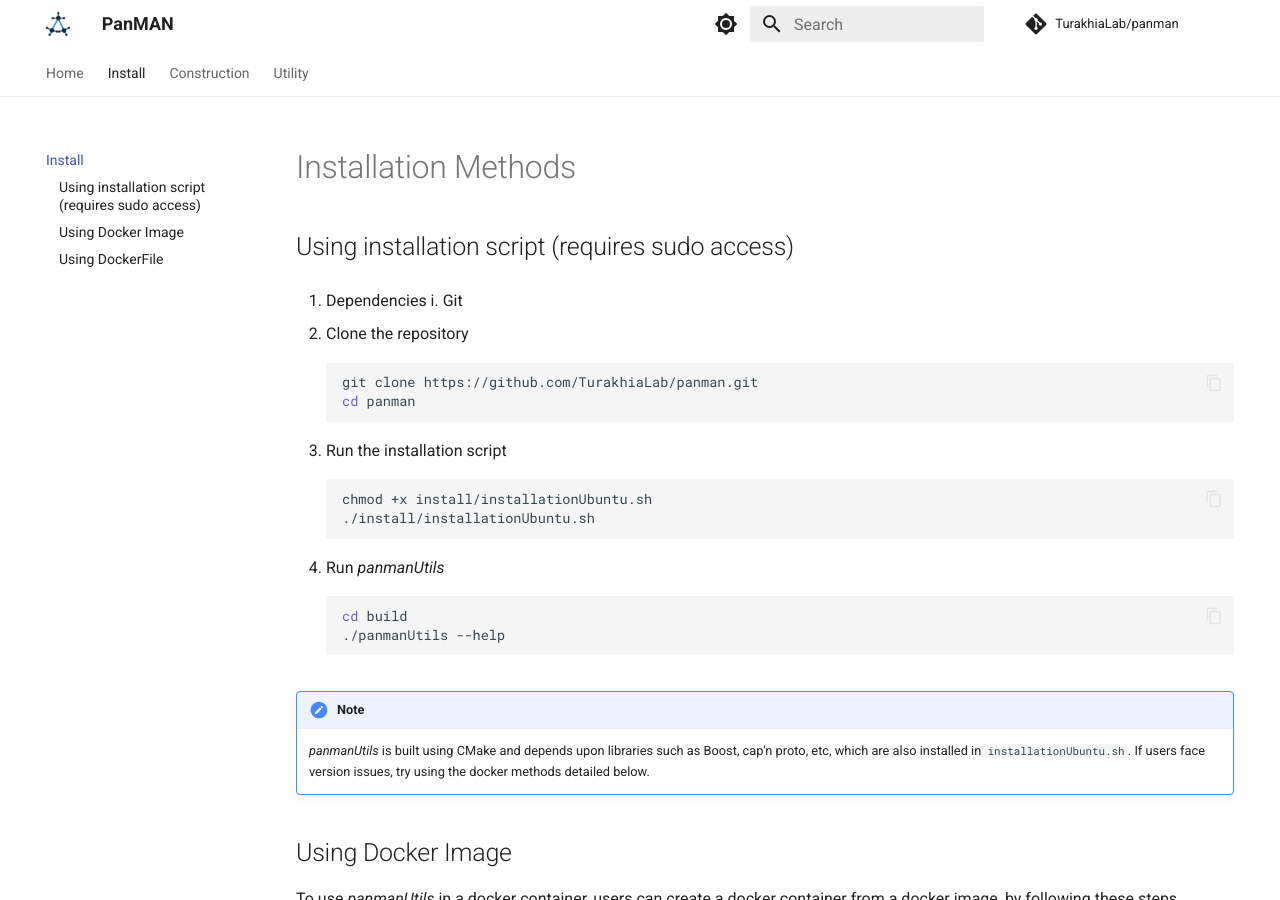
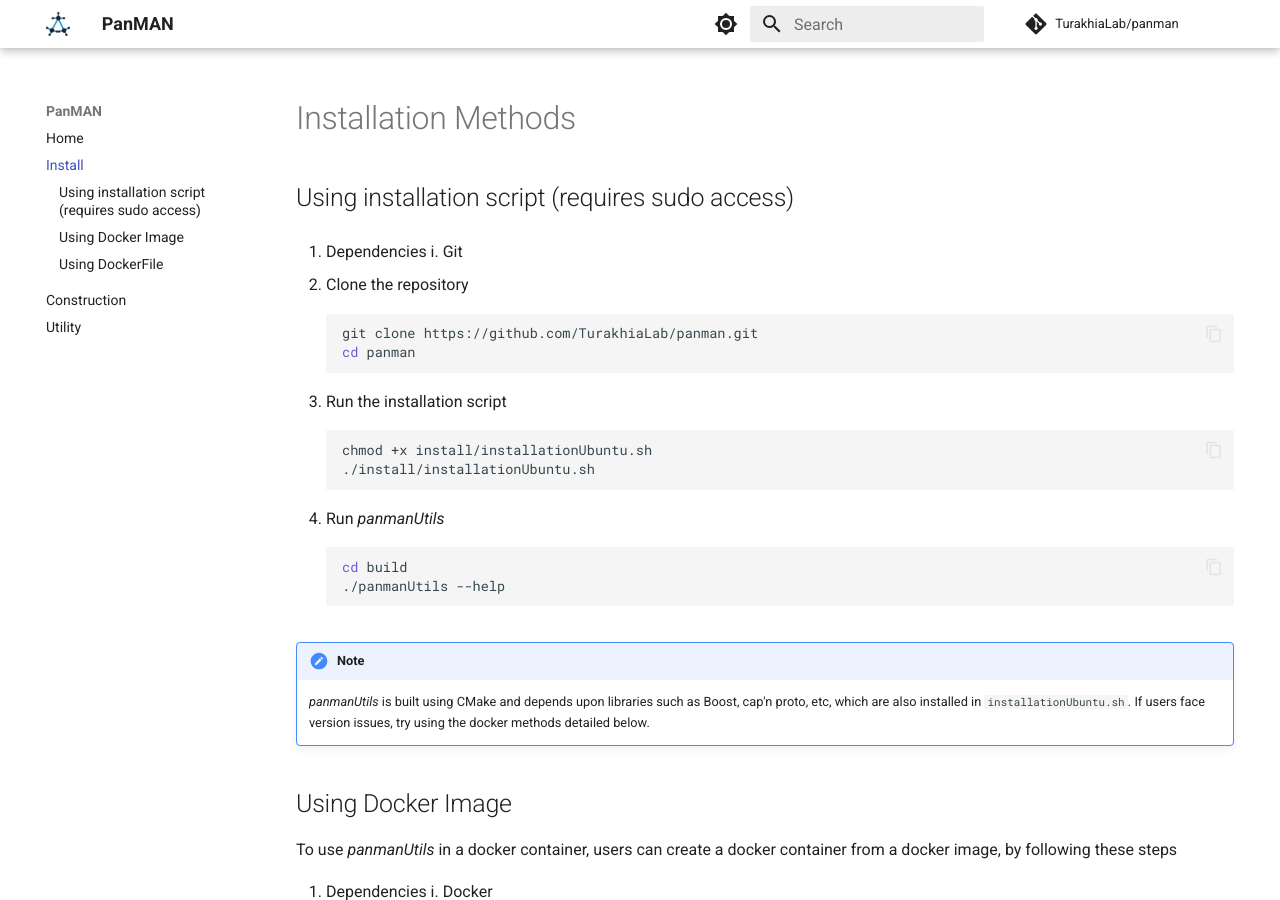
Before and after one commit to TurakhiaLab/panman, an MkDocs documentation site: the page built from docs/install.md, in a window 1280 px wide and 900 px high. Built offline with MkDocs 1.6.1 and Material for MkDocs 9.7.7, drawn with Linux system fonts in a browser that asks for light colours; comment, search, counter and statistics services are not loaded.

Commit message:
updated navigation

```diff
--- a/mkdocs.yml
+++ b/mkdocs.yml
@@ -14,7 +14,7 @@ theme:
     # - navigation.sections
     - navigation.expand
     - navigation.path
-    - navigation.tabs
+    # - navigation.tabs
     - navigation.top
     - navigation.footer
     - search.highlight
@@ -23,7 +23,6 @@ theme:
     # - content.action.view
     # - content.tooltips
     # - navigation.tabs.sticky
-    # - navigation.expand
     # - navigation.instant.prefetch
     # - navigation.tracking
     # - search.share
```
